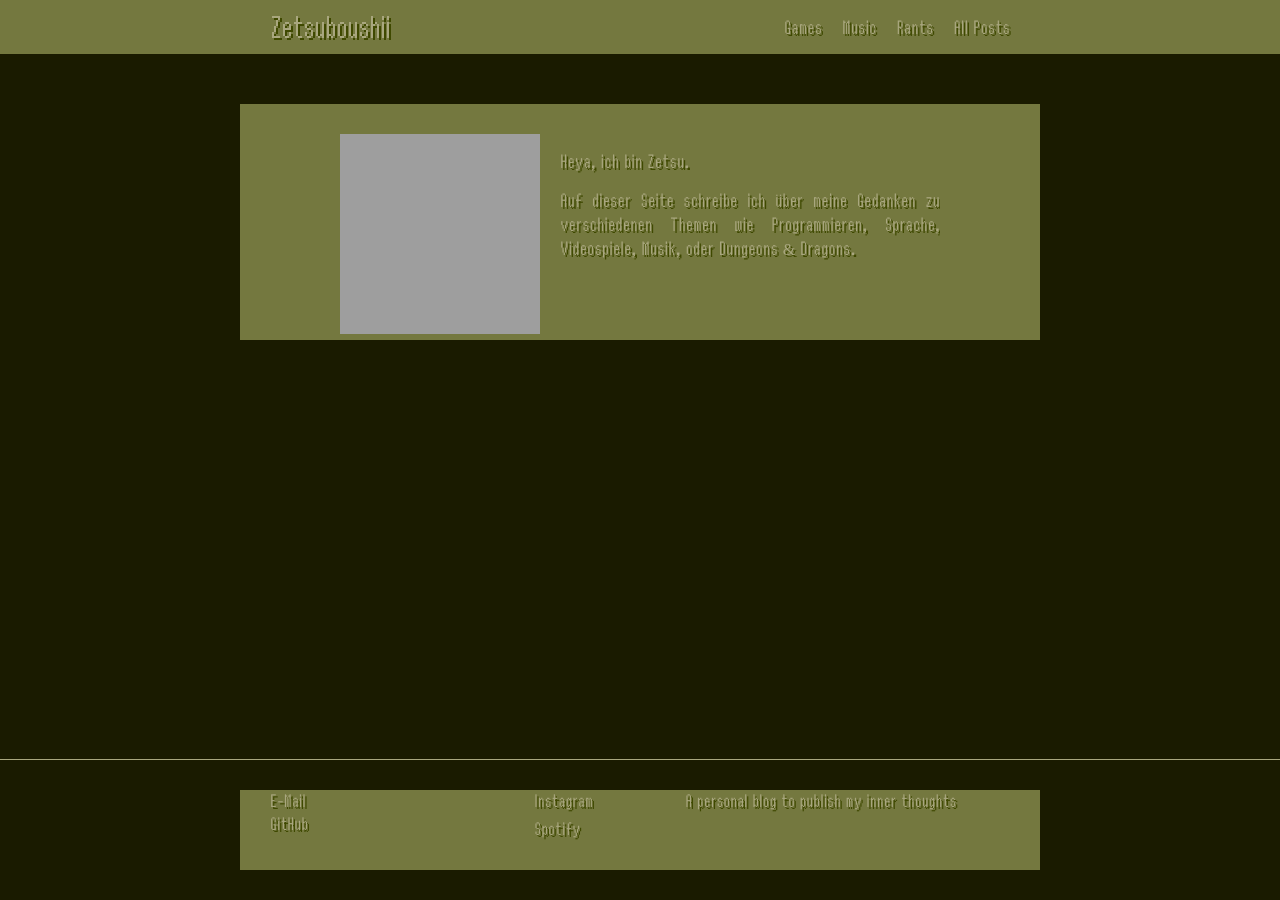
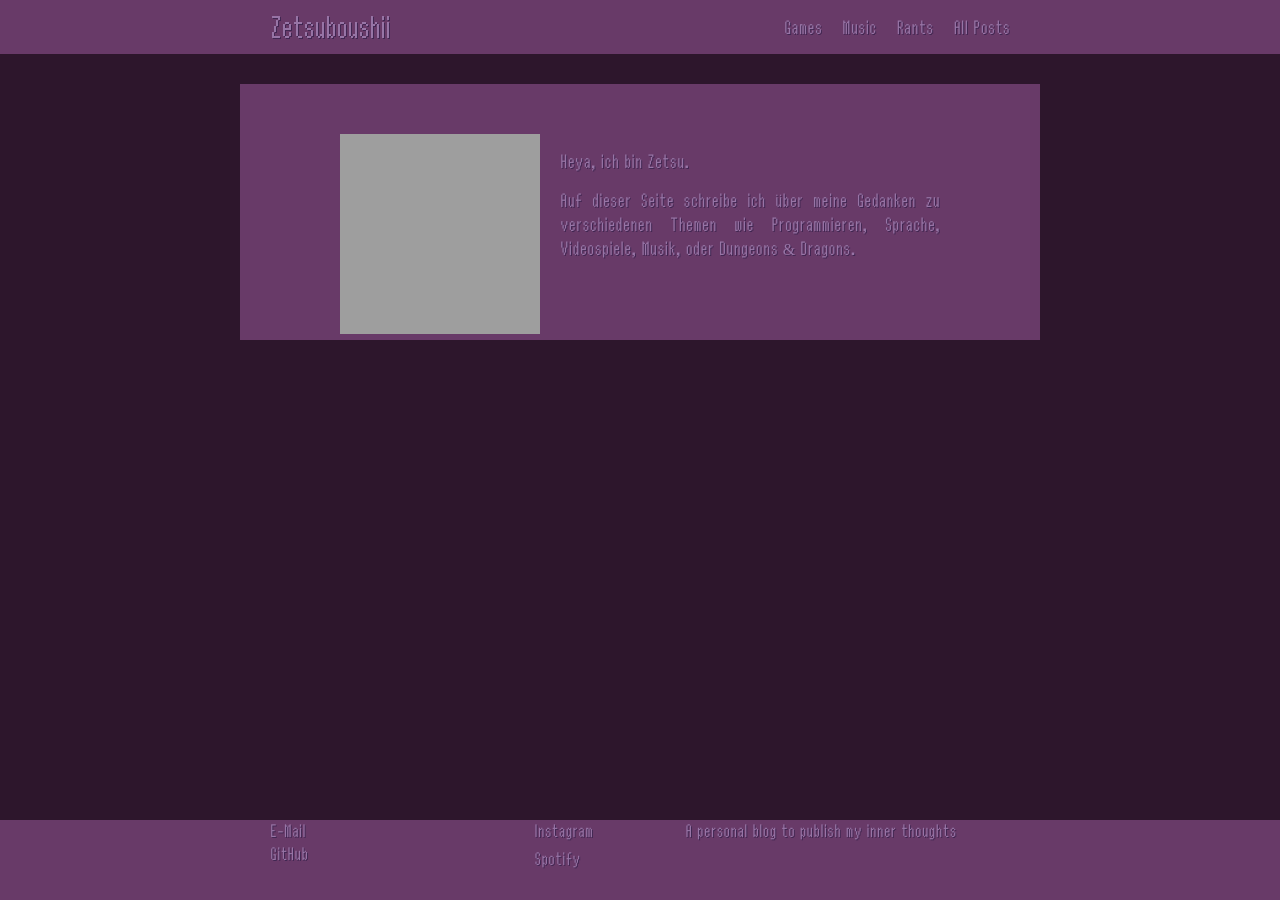
Before and after one commit to Zetsuboushii/zetsuNET, a Jekyll site: the page built from index.md, in a window 1280 px wide. Built offline with Jekyll 4.4.1, drawn with Linux system fonts in a browser that asks for light colours; grey boxes are pictures that could not be loaded.

Commit message:
css adjustments

```diff
--- a/_sass/minima.scss
+++ b/_sass/minima.scss
@@ -17,12 +17,12 @@
 
 $spacing-unit: 30px !default;
 
-$text-color: #a9a77f !default;
-$text-shadow-color: #3f4900 !default;
-$background-color: #1a1b00 !default;
-$backdrop-color: #74783f !default;
+$text-color: #9775a6 !default;
+$backdrop-color: #683a68 !default;
+$text-shadow-color: #412752 !default;
+$background-color: #2d162c !default;
+
 $brand-color: $text-color !default;
-
 $grey-color: $text-color !default;
 $grey-color-light: $text-color !default;
 $grey-color-dark: $text-color !default;
--- a/_sass/minima/_base.scss
+++ b/_sass/minima/_base.scss
@@ -28,16 +28,17 @@
 }
 
 h1, h2, h3, h4, h5, h6 {
-  text-shadow: 3px 3px 0px $text-shadow-color;
+  text-shadow: 1px 1px 0px $text-shadow-color;
   padding-top: 20px;
 }
 
 p, a {
-  text-shadow: 2px 2px 0px $text-shadow-color;
+  text-shadow: 1px 1px 0px $text-shadow-color;
 }
 
 p {
   text-align: justify;
+  overflow-wrap: break-word;
 }
 
 /**
@@ -51,14 +52,12 @@
 }
 
 
-
 /**
  * `main` element
  */
 main {
   display: block; /* Default value of `display` of `main` element is 'inline' in IE 11. */
 }
-
 
 
 /**
@@ -68,7 +67,6 @@
   max-width: 100%;
   vertical-align: middle;
 }
-
 
 
 /**
@@ -81,7 +79,6 @@
 figcaption {
   font-size: $small-font-size;
 }
-
 
 
 /**
@@ -99,14 +96,12 @@
 }
 
 
-
 /**
  * Headings
  */
 h1, h2, h3, h4, h5, h6 {
   font-weight: $base-font-weight;
 }
-
 
 
 /**
@@ -152,7 +147,6 @@
 }
 
 
-
 /**
  * Code formatting
  */
@@ -180,13 +174,13 @@
 }
 
 
-
 /**
  * Wrapper
  */
 .wrapper {
+  max-height: 700px;
   max-width: -webkit-calc(#{$content-width} - (#{$spacing-unit} * 2));
-  max-width:         calc(#{$content-width} - (#{$spacing-unit} * 2));
+  max-width: calc(#{$content-width} - (#{$spacing-unit} * 2));
   margin-right: auto;
   margin-left: auto;
   padding-right: $spacing-unit;
@@ -196,12 +190,13 @@
 
   @include media-query($on-laptop) {
     max-width: -webkit-calc(#{$content-width} - (#{$spacing-unit}));
-    max-width:         calc(#{$content-width} - (#{$spacing-unit}));
+    max-width: calc(#{$content-width} - (#{$spacing-unit}));
     padding-right: $spacing-unit / 2;
     padding-left: $spacing-unit / 2;
   }
+
+  overflow: scroll;
 }
-
 
 
 /**
@@ -212,7 +207,6 @@
   display: table;
   clear: both;
 }
-
 
 
 /**
@@ -235,7 +229,6 @@
 }
 
 
-
 /**
  * Tables
  */
@@ -246,20 +239,24 @@
   color: $text-color;
   border-collapse: collapse;
   border: 1px solid $grey-color-light;
+
   tr {
     &:nth-child(even) {
       background-color: lighten($grey-color-light, 6%);
       color: $text-shadow-color;
     }
   }
+
   th, td {
     padding: ($spacing-unit / 3) ($spacing-unit / 2);
   }
+
   th {
     background-color: $text-shadow-color;
     border: 1px solid darken($grey-color-light, 4%);
     border-bottom-color: darken($grey-color-light, 12%);
   }
+
   td {
     border: 1px solid $grey-color-light;
   }
@@ -330,6 +327,7 @@
   height: 67px;
   object-fit: cover;
   border-radius: 4px;
+  flex-shrink: 0;
 }
 
 .video-item h3 {
@@ -338,6 +336,7 @@
   font-size: 16px;
   color: $text-color;
   text-shadow: 0 0 0;
+  white-space: wrap;
 }
 
 iframe {
--- a/_sass/minima/_layout.scss
+++ b/_sass/minima/_layout.scss
@@ -103,8 +103,8 @@
  * Site footer
  */
 .site-footer {
-  border-top: 1px solid $grey-color-light;
-  padding: $spacing-unit 0;
+  padding: 0 0;
+  background: $backdrop-color;
 }
 
 .footer-heading {
```
Lines whose indentation alone changed are shown as unchanged.
